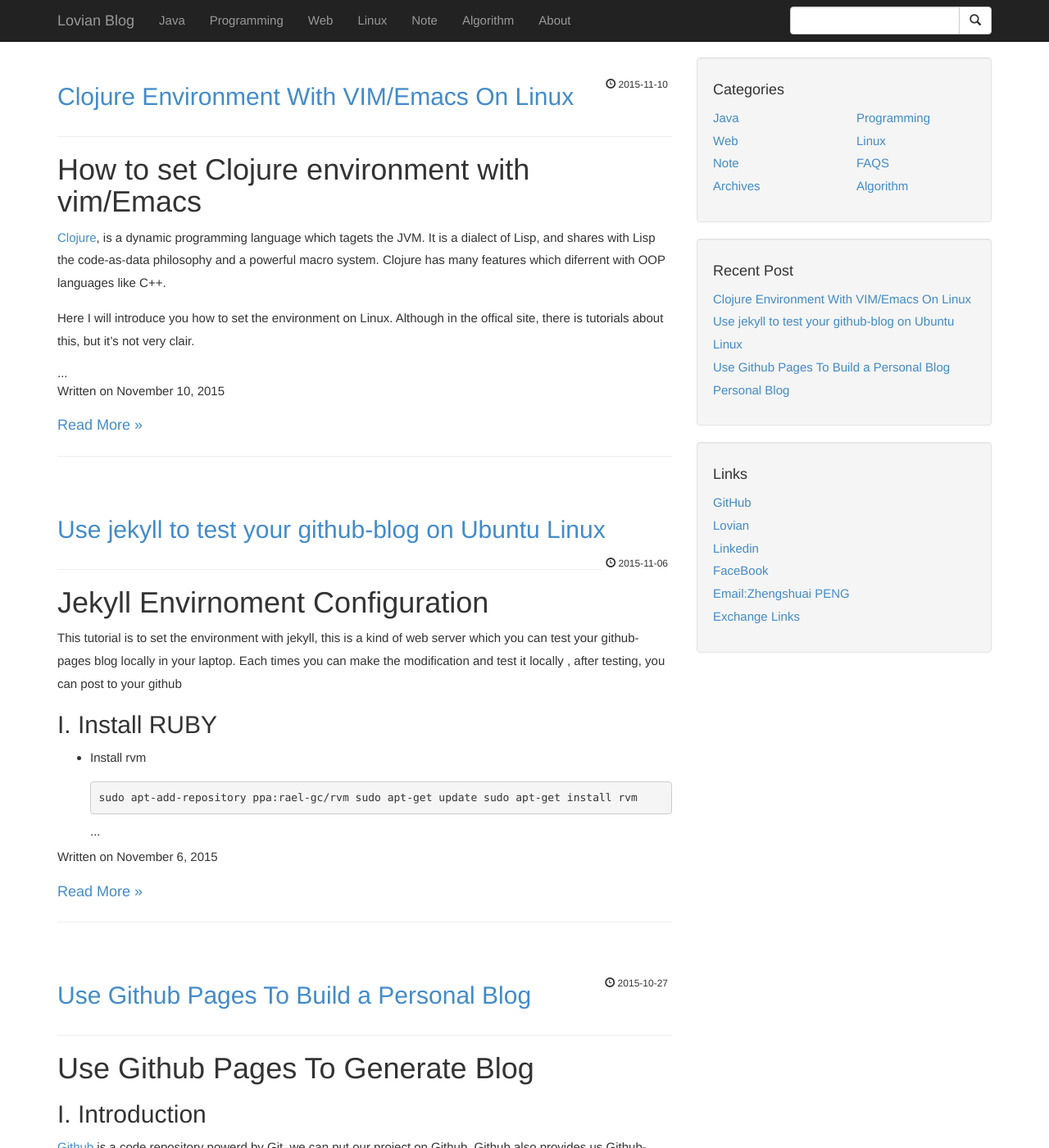
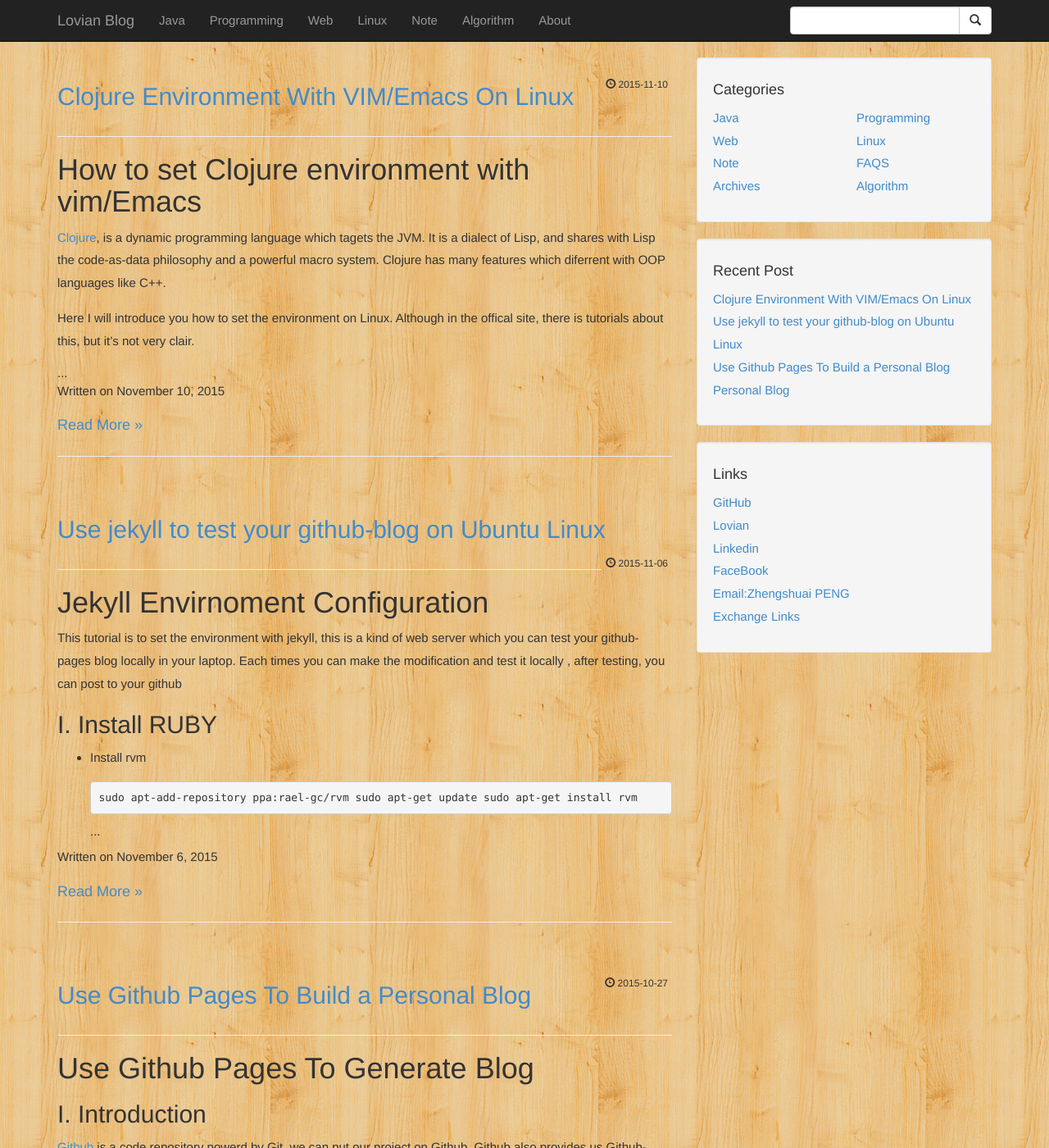
Before and after one commit to ZhengshuaiPENG/zhengshuaipeng.github.io, a Jekyll site: the page built from index.html, in a window 1280 px wide and 1400 px high. Shown: the whole window at 82% size. Built offline with Jekyll 4.4.1, drawn with Linux system fonts in a browser that asks for light colours; the list of posts is cut into pages by our own code.

Commit message:
background

```diff
--- a/css/blog.css
+++ b/css/blog.css
@@ -6,6 +6,7 @@
 
 body {
     padding-top: 70px; /* Required padding for .navbar-fixed-top. Remove if using .navbar-static-top. Change if height of navigation changes. */
+    background-image: url("../img/background.png");
 }
 
 footer {
```
Also changed, not shown: img/background.png (added).
